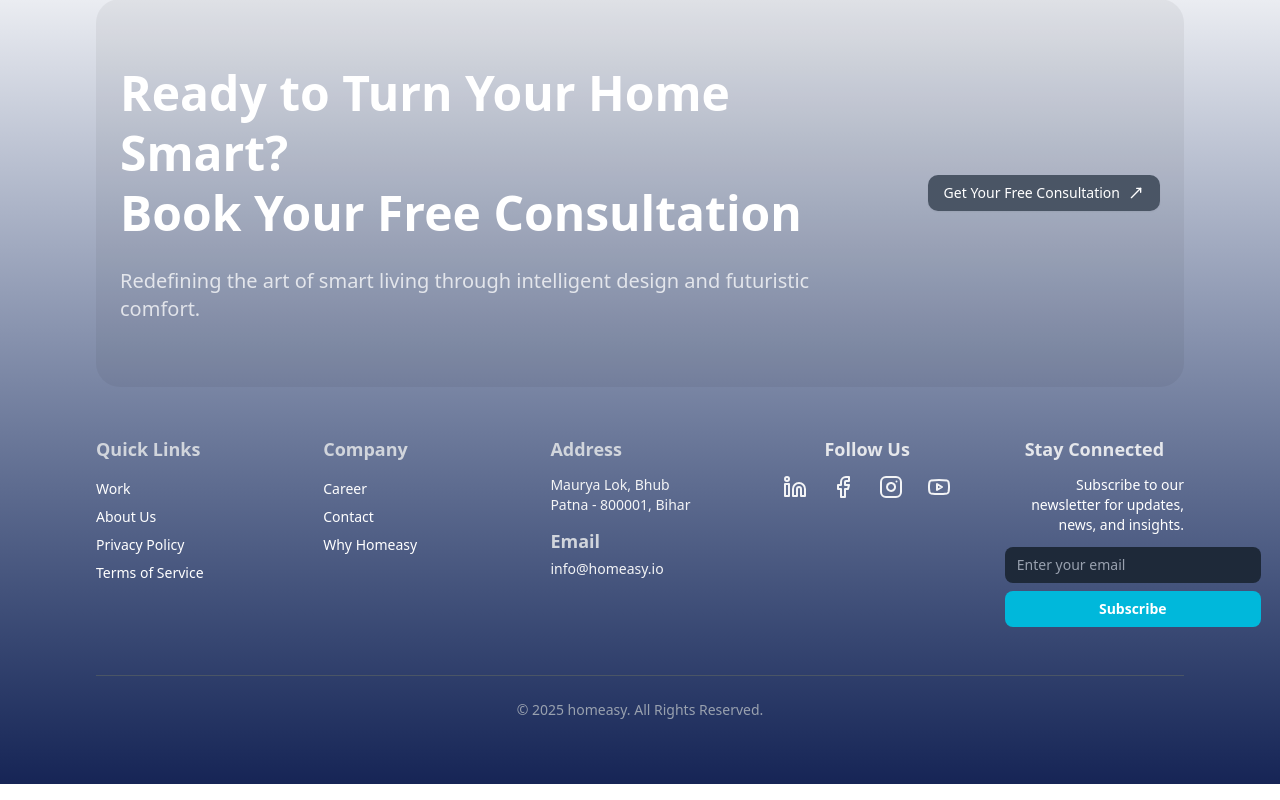
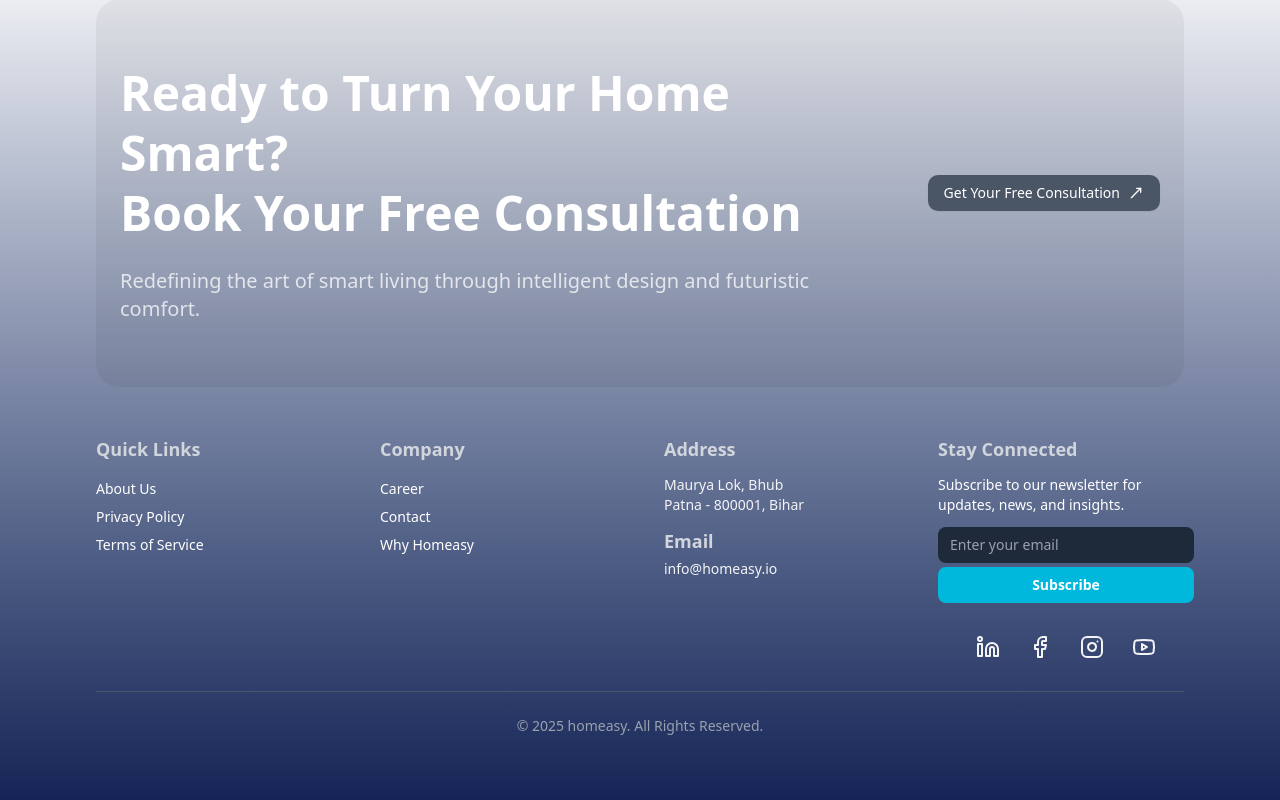
Before and after one commit to Amitkr77/homeasy, a Next.js app: page / in a window 1280 px wide. Shown: the part 7391-8191 px from the top of the page. Built offline with nearby package versions, Linux system fonts and the light colour scheme; a web font is replaced by a local one.

Commit message:
changes in footer

```diff
--- a/src/components/Footer.jsx
+++ b/src/components/Footer.jsx
@@ -55,14 +55,14 @@ function Footer() {
 </div>
 
       {/* Footer Links Section */}
-      <div className="grid grid-cols-1 sm:grid-cols-2 md:grid-cols-5 gap-12 text-sm m-auto max-w-6xl">
+      <div className="grid grid-cols-1 sm:grid-cols-2 md:grid-cols-4 gap-12 text-sm m-auto max-w-6xl">
         {/* Quick Links */}
         <div className="space-y-4">
           <h2 className="text-lg font-semibold text-gray-300">Quick Links</h2>
           <ul className="space-y-2">
-            <li className="hover:text-blue-400 transition duration-300">
+           {/* <li className="hover:text-blue-400 transition duration-300">
               <Link href="/whyChoose">Work</Link>
-            </li>
+            </li> */}
             <li className="hover:text-blue-400 transition duration-300">
               <Link href="/about">About Us</Link>
             </li>
@@ -113,9 +113,29 @@ function Footer() {
 
 
     {/* Social Media Section (center in footer) */}
-    <div className="flex flex-col items-center space-y-3">
-      <h2 className="text-lg font-semibold text-gray-200">Follow Us</h2>
-      <div className="flex gap-6 text-2xl">
+   <div className="flex flex-col items-center space-y-8 text-center">
+  {/* Subscribe Section */}
+  <div className="space-y-3">
+    <h2 className="text-lg font-semibold text-left text-gray-300">Stay Connected</h2>
+    <p className="text-white text-right md:text-left max-w-md">
+      Subscribe to our newsletter for updates, news, and insights.
+    </p>
+    <div className="flex flex-col gap-1">
+      <input
+        type="email"
+        placeholder="Enter your email"
+        className="w-64 py-2 px-3 bg-gray-800 text-white placeholder-gray-400 rounded-md focus:outline-none focus:ring-2 focus:ring-cyan-400"
+      />
+      <button className="bg-cyan-500 hover:bg-cyan-600 text-white font-semibold w-64 py-2 px-4 rounded-md transition duration-300">
+        Subscribe
+      </button>
+    </div>
+  </div>
+
+  {/* Social Links Section */}
+  <div className="flex flex-col items-center space-y-2">
+   {/* <h2 className="text-lg font-semibold text-gray-200">Follow Us</h2> */}
+    <div className="flex gap-7 text-2xl">
       <a
         href="https://www.linkedin.com/company/homeasyautomationiot/"
         className="text-gray-100 hover:text-blue-500 transition duration-300"
@@ -148,34 +168,12 @@ function Footer() {
       >
         <Youtube />
       </a>
-
-      </div>
-    </div>
-
-    {/* Subscribe Section (on right side) */}
-    <div className="space-y-3 text-center">
-      <h2 className="text-lg font-semibold text-gray-200">Stay Connected</h2>
-      <p className="text-white text-right">
-        Subscribe to our newsletter for updates, news, and insights.
-      </p>
-      <div className="flex flex-col gap-2">
-        <input
-          type="email"
-          placeholder="Enter your email"
-          className="w-64 py-2 px-3 bg-gray-800 text-white placeholder-gray-400 rounded-md focus:outline-none focus:ring-2 focus:ring-cyan-400"
-        />
-
-        <button className="bg-cyan-500 hover:bg-cyan-600 text-white font-semibold w-64 py-2 px-4 rounded-md transition duration-300">
-          Subscribe
-        </button>
     </div>
   </div>
 </div>
-
-
-
+</div>
       {/* Footer Bottom: Legal Section */}
-      <div className="text-center text-sm mt-12 border-t border-gray-600 pt-6">
+      <div className="text-center text-sm mt-8 border-t border-gray-600 pt-6">
         <p className="text-gray-400">© 2025 homeasy. All Rights Reserved.</p>
       </div>
     </footer>
```
Lines whose indentation alone changed are shown as unchanged.
